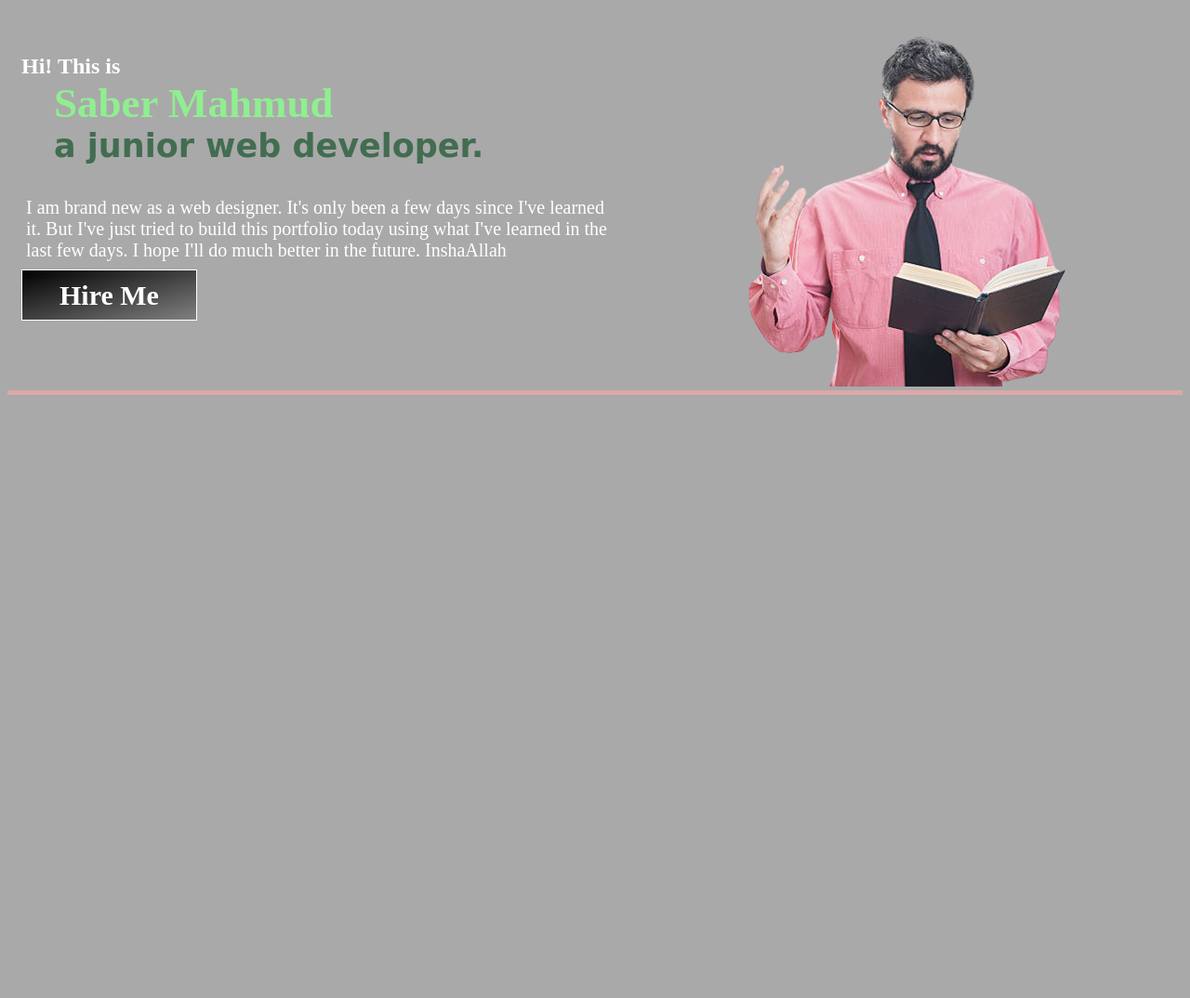
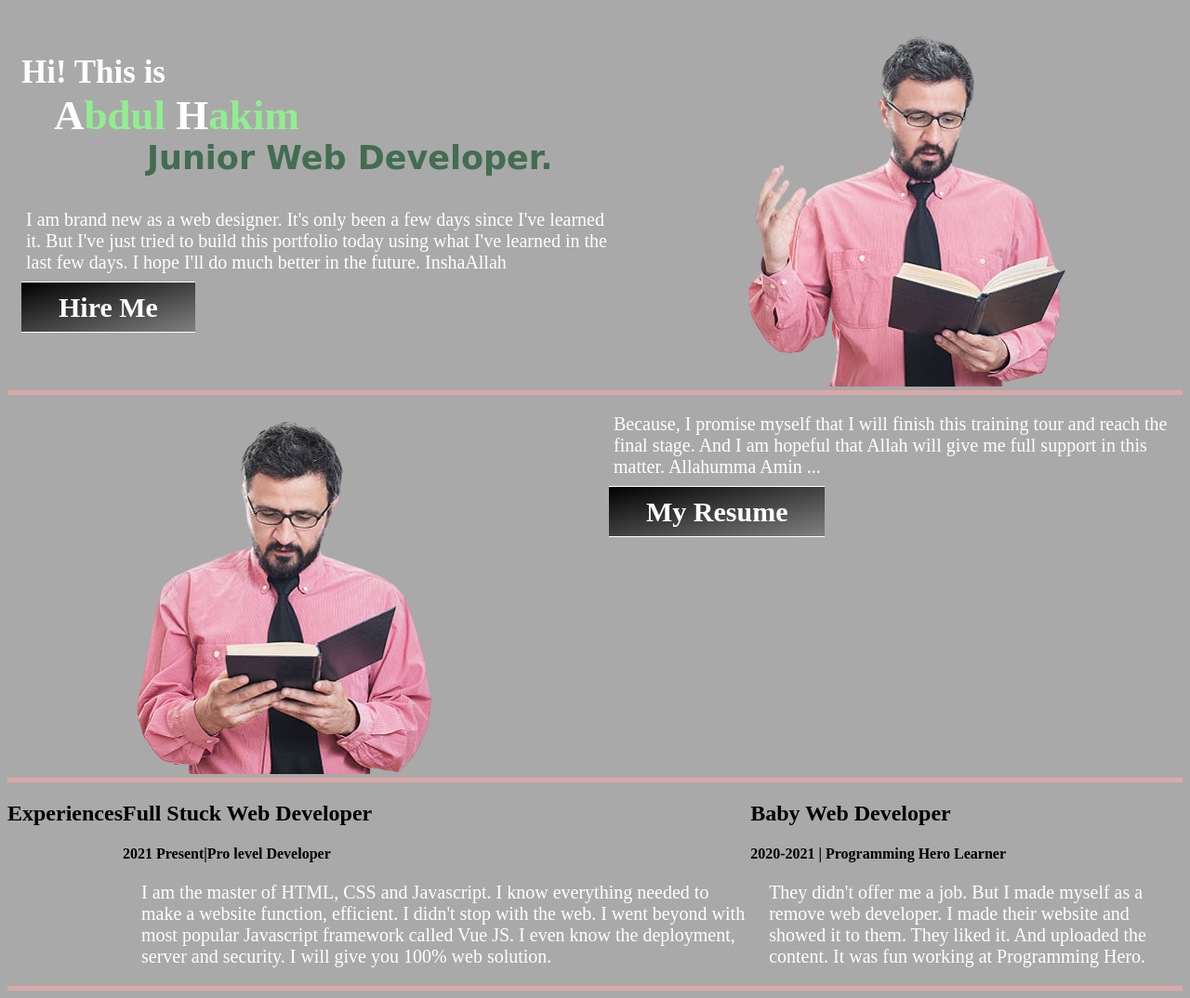
Before and after one commit to sabermahmud/Developer-portfolio, a plain HTML site: page index.html in a window 1280 px wide. Shown: the whole page at 93% size. Before the commit the page ends 800 px from the top, so only its background shows below. Drawn offline with Linux system fonts and the light colour scheme; a web font is replaced by a local one.

Commit message:
third part

```diff
--- a/index.html
+++ b/index.html
@@ -17,18 +17,43 @@
     <section class="first">
         <div class:"half-width">
             <h1 class="welcome-note">Hi! This is </h1>
-            <h1 class="name">Saber Mahmud</h1>
-            <h3 class="short-notice">a junior web developer.</h3>
+            <h1 class="name"><span>A</span>bdul <span>H</span>akim</h1>
+            <h3 class="short-notice">Junior Web Developer.</h3>
             <p>I am brand new as a web designer. It's only been a few days since I've learned it. But I've just tried to
                 build this portfolio today using what I've learned in the last few days. I hope I'll do much better in
-                the
-                future. InshaAllah</p>
-            <a class="hire-button" href="https://www.facebook.com/profile.php?id=100082489080685">Hire Me</a>
+                the future. InshaAllah</p>
+            <a class="hire-button" target="_blank" href="https://www.facebook.com/profile.php?id=100082489080685">Hire
+                Me</a>
         </div>
         <div class="half-width">
             <img src="imeges/first-image.png" alt="sorry,there was sabers photo">
         </div>
-
+    </section>
+    <section>
+        <div class="half-width">
+            <img src="imeges/second-image.png" alt="another sabers photo">
+        </div>
+        <div class="half-width">
+            <p>Because, I promise myself that I will finish this training tour and reach the final stage. And I am
+                hopeful that Allah will give me full support in this matter. Allahumma Amin ...</p>
+            <a class="hire-button last" target="_blank" href="">My Resume</a>
+        </div>
+    </section>
+    <section>
+        <h1>Experiences</h1>
+        <div>
+            <h2>Full Stuck Web Developer</h2>
+            <h4>2021 Present|Pro level Developer</h4>
+            <p>I am the master of HTML, CSS and Javascript. I know everything needed to make a website function,
+                efficient. I didn't stop with the web. I went beyond with most popular Javascript framework called Vue
+                JS. I even know the deployment, server and security. I will give you 100% web solution.</p>
+        </div>
+        <div>
+            <h2>Baby Web Developer</h2>
+            <h4>2020-2021 | Programming Hero Learner</h4>
+            <p>They didn't offer me a job. But I made myself as a remove web developer. I made their website and showed
+                it to them. They liked it. And uploaded the content. It was fun working at Programming Hero.</p>
+        </div>
     </section>
 </body>
 
--- a/style.css
+++ b/style.css
@@ -5,9 +5,14 @@ body {
 .welcome-note {
     color: #fff;
     font-family: 'Times New Roman', Times, serif;
+    font-size: 35px;
     margin-top: 50px;
     margin-left: 15px;
     margin-bottom: 0px;
+}
+
+span {
+    color: #fff;
 }
 
 .name {
@@ -24,7 +29,7 @@ body {
     font-family: 'Libre Baskerville', serif;
     font-family: 'The Nautigal', cursive;
     font-size: 35px;
-    margin-left: 50px;
+    margin-left: 150px;
     margin-top: 0px;
     padding-top: 0px;
 }
@@ -56,7 +61,13 @@ section {
     font-weight: 700;
     background-image: linear-gradient(to bottom right, black, gray);
     text-decoration: none;
-    border: 0.5px solid #fff;
+    border-bottom: 0.5px solid #fff;
+    border-top: 0.5px solid #fff;
     margin: 15px;
     padding: 10px 40px;
 }
+
+.last {
+
+    text-align: right;
+}
```
Also changed, not shown: imeges/istockphoto-542709604-612x612.jpg (deleted), imeges/second-image.png (added).
